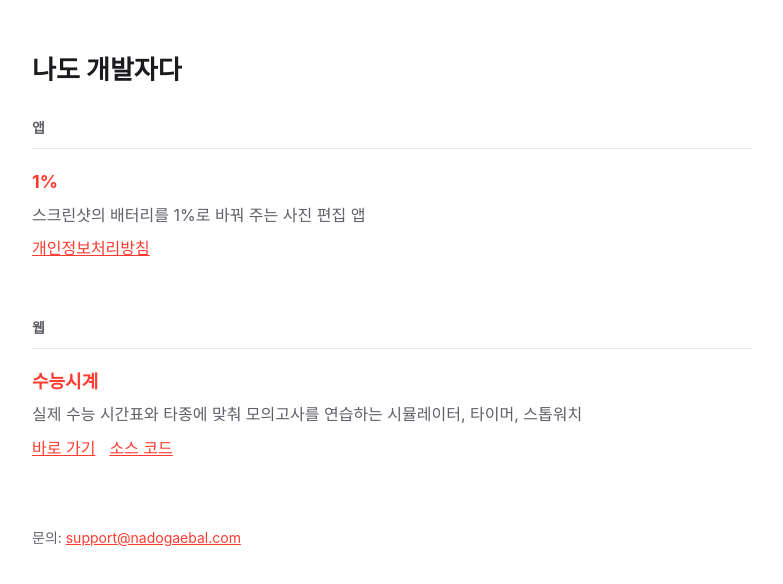
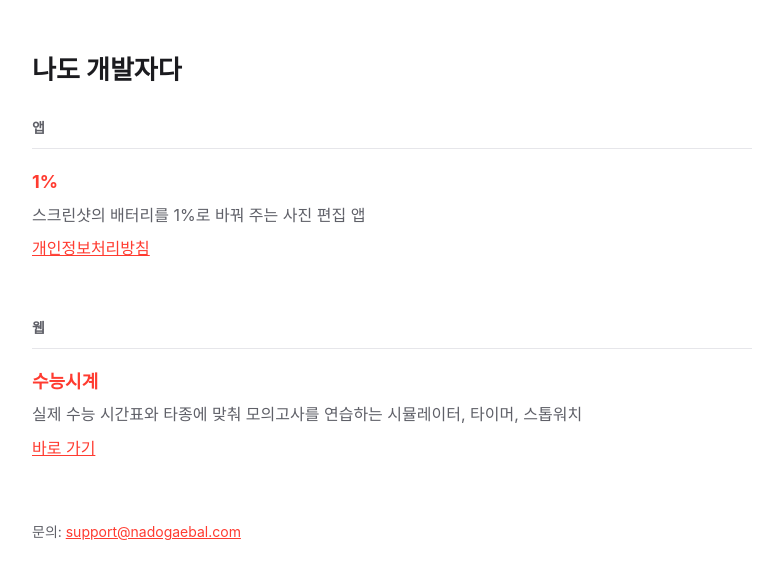
Before and after one commit to rkd-xowns/rkd-xowns.github.io, a plain HTML site: page index.html in a window 1280 px wide. Shown: the whole page, without its empty margins (248-1031 px from the left). Drawn offline with Linux system fonts and the light colour scheme.

Commit message:
수능시계 소스 코드 링크 제거 (비공개 전환)

```diff
--- a/index.html
+++ b/index.html
@@ -34,7 +34,7 @@
   <div class="app">
     <h2><span>수능시계</span></h2>
     <p>실제 수능 시간표와 타종에 맞춰 모의고사를 연습하는 시뮬레이터, 타이머, 스톱워치</p>
-    <p class="links"><a href="https://csat-timer.vercel.app">바로 가기</a><a href="https://github.com/rkd-xowns/Csat-timer">소스 코드</a></p>
+    <a href="https://csat-timer.vercel.app">바로 가기</a>
   </div>
   <footer>문의: <a href="mailto:support@nadogaebal.com">support@nadogaebal.com</a></footer>
 </main>
```
